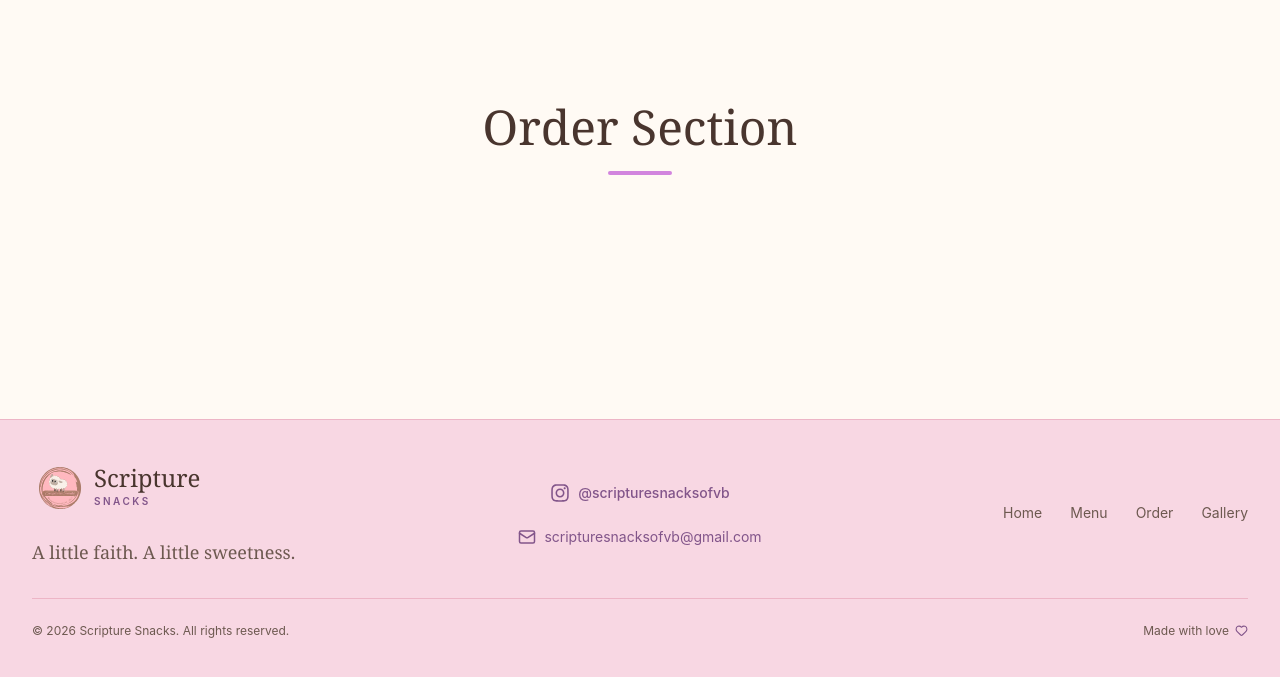
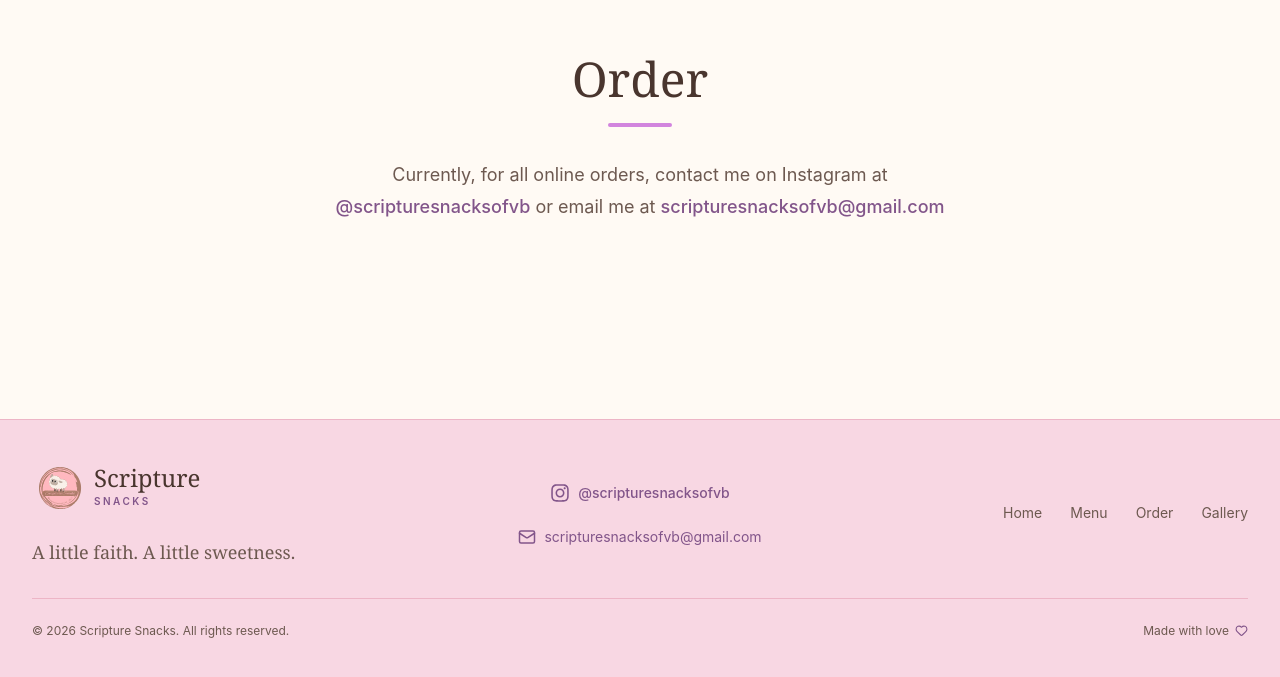
Before and after one commit to tbush5/ScriptureSnacks, a React (Vite) app: page / in a window 1280 px wide. Shown: the part 1821-2498 px from the top of the page. Built offline with nearby package versions, Linux system fonts and the light colour scheme.

Commit message:
temporary order section

```diff
--- a/src/pages/HomePage.tsx
+++ b/src/pages/HomePage.tsx
@@ -78,8 +78,26 @@ export const HomePage = () => {
         className="scroll-mt-24 min-h-[70vh] flex items-center justify-center bg-[#fffaf4] px-6 py-16 text-[#49352e] sm:py-20 lg:px-8"
       >
         <div className="mx-auto w-full max-w-7xl text-center">
-          <h2 id="order-heading" className="font-serif text-4xl sm:text-5xl">Order Section</h2>
+          <h2 id="order-heading" className="font-serif text-4xl sm:text-5xl">Order</h2>
           <div aria-hidden="true" className="mx-auto mt-5 h-1 w-16 rounded-full bg-light-purple" />
+          <p className="mx-auto mt-8 max-w-2xl text-base leading-8 text-[#6d5950] sm:text-lg">
+            Currently, for all online orders, contact me on Instagram at{' '}
+            <a
+              href="https://www.instagram.com/scripturesnacksofvb/"
+              target="_blank"
+              rel="noopener noreferrer"
+              className="font-medium text-[#82558a] hover:text-[#6b4472] focus-visible:outline-2 focus-visible:outline-offset-4"
+            >
+              @scripturesnacksofvb
+            </a>{' '}
+            or email me at{' '}
+            <a
+              href="mailto:scripturesnacksofvb@gmail.com"
+              className="break-words font-medium text-[#82558a] hover:text-[#6b4472] focus-visible:outline-2 focus-visible:outline-offset-4"
+            >
+              scripturesnacksofvb@gmail.com
+            </a>
+          </p>
         </div>
       </section>
     </main>
```
